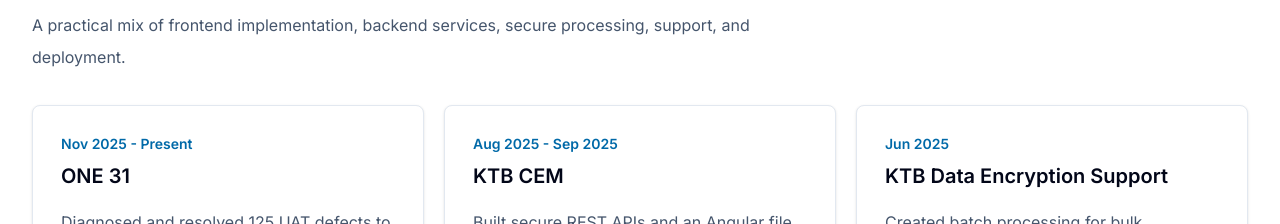
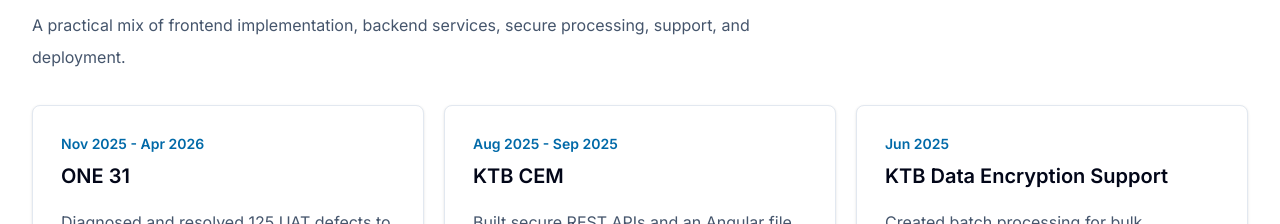
Before and after one commit to TeerapongP/portfolio-site, a Next.js app: page / in a window 1280 px wide. Shown: the part 2120-2344 px from the top of the page. Built offline with nearby package versions, Linux system fonts and the light colour scheme.

Commit message:
fix: update project period for ONE 31 to reflect accurate timeline

```diff
--- a/src/app/page.tsx
+++ b/src/app/page.tsx
@@ -117,7 +117,7 @@
 const projects = [
   {
     name: "ONE 31",
-    period: "Nov 2025 - Present",
+    period: "Nov 2025 - Apr 2026",
     stack: ["QA collaboration", "UAT", "Production release"],
     summary:
       "Diagnosed and resolved 125 UAT defects to support a stable production release and improve system quality.",
```
